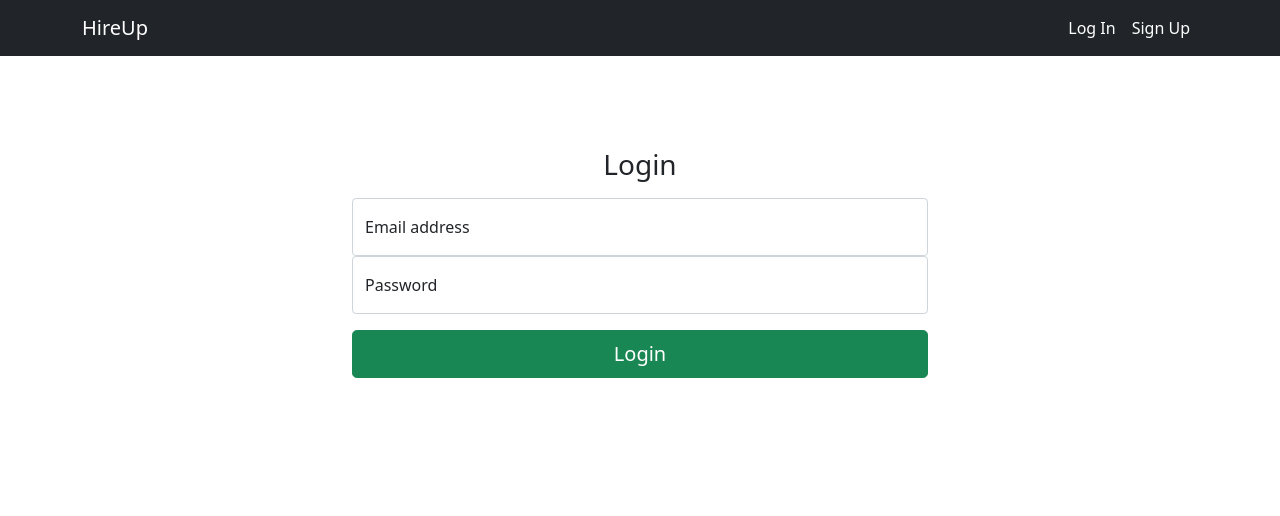
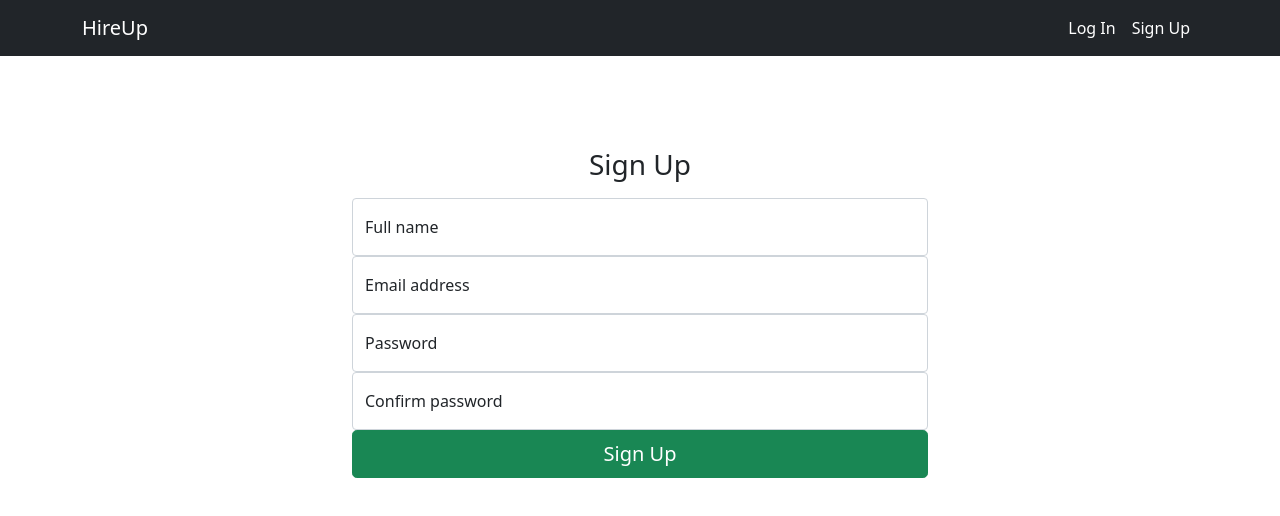
Before and after one commit to calineY/React-Laravel-LandingPage, a React (Create React App) app in the folder landing-page/: page /register in a window 1280 px wide. Shown: the top 516 px of the page. Built offline with nearby package versions, Linux system fonts and the light colour scheme.

Commit message:
Added Sign up feature

```diff
--- a/landing-page/package.json
+++ b/landing-page/package.json
@@ -6,9 +6,11 @@
     "@testing-library/jest-dom": "^5.16.2",
     "@testing-library/react": "^12.1.3",
     "@testing-library/user-event": "^13.5.0",
+    "axios": "^0.26.0",
     "bootstrap": "^5.1.3",
     "react": "^17.0.2",
     "react-dom": "^17.0.2",
+    "react-router-dom": "^6.2.1",
     "react-scripts": "5.0.0",
     "web-vitals": "^2.1.4"
   },
--- a/landing-page/src/App.js
+++ b/landing-page/src/App.js
@@ -1,14 +1,24 @@
 import './App.css';
 import Navigation from './components/Navigation';
 import Login from './pages/Login';
+import {BrowserRouter, Route, Routes} from "react-router-dom";
+import Home from './pages/Home';
+import Register from './pages/Register';
 
 function App() {
   return (
     <div className="App">
+       <BrowserRouter>
       <Navigation/>
-      <main className="form-signin pad-top">
-       <Login/>
-      </main>
+        <main className="form-signin pad-top">
+          <Routes>
+            <Route exact path='/' element={<Home/>}/>
+            <Route path='/login' element={<Login/>}/>
+            <Route path='/register' element={<Register/>}/>
+          </Routes>
+        </main>
+      </BrowserRouter>
+
 
     </div>
   );
--- a/landing-page/src/components/Navigation.js
+++ b/landing-page/src/components/Navigation.js
@@ -1,20 +1,21 @@
 import React from 'react'
+import { Link } from 'react-router-dom'
 
 const Navigation = () => {
   return (
     <nav className="navbar navbar-expand-md navbar-dark fixed-top bg-dark">
     <div className="container">
-      <a className="navbar-brand">HireUp</a>
+      <Link to="/" className="navbar-brand">HireUp</Link>
       <button className="navbar-toggler" type="button" data-bs-toggle="collapse" data-bs-target="#navbarCollapse" aria-controls="navbarCollapse" aria-expanded="false" aria-label="Toggle navigation">
           <span className="navbar-toggler-icon"></span>
       </button>
       <div className="collapse navbar-collapse" id="navbarCollapse">
           <ul className="navbar-nav ms-auto mb-2 mb-md-0">
               <li className="nav-item">
-                  <a className="nav-link active" aria-current="page">Log In</a>
+                  <Link to="/login" className="nav-link active" aria-current="page">Log In</Link>
               </li>
               <li className="nav-item">
-                  <a className="nav-link active">Sign Up</a>
+                  <Link to="/register" className="nav-link active">Sign Up</Link>
               </li>
             </ul>
           </div>
--- /dev/null
+++ b/landing-page/src/pages/Home.js
@@ -0,0 +1,9 @@
+import React from 'react'
+
+const Home = () => {
+  return (
+    <div>Home</div>
+  )
+}
+
+export default Home
--- /dev/null
+++ b/landing-page/src/pages/Register.js
@@ -0,0 +1,69 @@
+import React from 'react'
+import { useState } from 'react';
+import axios from 'axios';
+import { useNavigate } from "react-router-dom";
+
+const Register = () => {
+    const [name, setName]= useState('');
+    const [email, setEmail]= useState('');
+    const [password, setPassword]= useState('');
+    const [password_confirmation, setPasswordConfirmation]= useState('');
+
+    let redirect = useNavigate();
+    async function submit(e) {
+        e.preventDefault();
+
+
+        const user= {
+          name,
+          email,
+          password,
+          password_confirmation,
+        };
+        //console.log(user);
+        const url = "http://127.0.0.1:8000/api/auth/register";
+        axios.post(url, user)
+        .then(function (response) {
+            if (response.data.message==="User successfully registered"){
+                redirect("/login");
+            }
+         })
+         .catch(function (error) {
+             console.log('Invalid credentials');
+             document.getElementById("message").innerHTML = "<p style='color: red'>Invalid credentials!</p>";
+         });
+      }
+
+    return (
+    <form className='container mt-5' onSubmit={submit}>
+    <h1 className="h3 mb-3 fw-normal">Sign Up</h1>
+
+    <div className="form-floating">
+      <input className="form-control" placeholder="Full name" required
+      onChange={e=>setName(e.target.value)}/>
+      <label htmlFor="floatingInput">Full name</label>
+    </div>
+    <div className="form-floating">
+      <input type="email" className="form-control" placeholder="name@example.com" required
+      onChange={e=>setEmail(e.target.value)}/>
+      <label htmlFor="floatingInput">Email address</label>
+    </div>
+    <div className="form-floating">
+      <input type="password" className="form-control" placeholder="Password" required
+      onChange={e=>setPassword(e.target.value)}/>
+      <label htmlFor="floatingPassword">Password</label>
+    </div>
+    <div className="form-floating">
+      <input type="password" className="form-control" placeholder="Confirm Password" required
+      onChange={e=>setPasswordConfirmation(e.target.value)}/>
+      <label htmlFor="floatingPassword">Confirm password</label>
+    </div>
+    <div id='message'></div>
+
+    <button className="w-100 btn btn-lg btn-success" type="submit">Sign Up</button>
+
+  </form>
+  )
+}
+
+export default Register
```
Also changed, not shown: landing-page/public/manifest.json, 1 other file (tests, documents, lock files or other folders).
